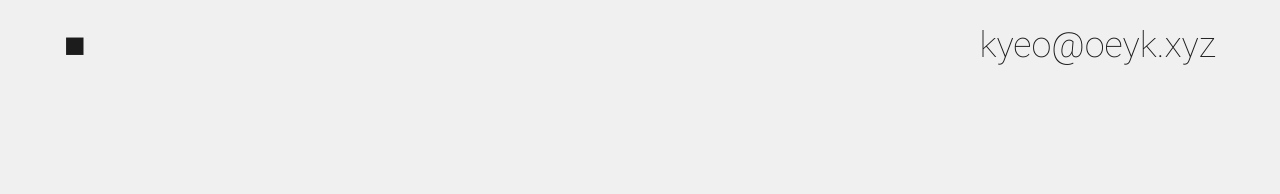
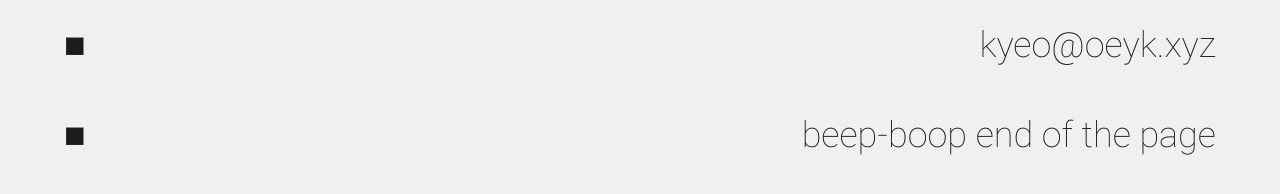
Before and after one commit to oeykmiih/oeykmiih.github.io, a plain HTML site: page info.html in a window 1280 px wide. Drawn offline with Linux system fonts and the light colour scheme.

Commit message:
footer consistency

```diff
--- a/info.html
+++ b/info.html
@@ -24,6 +24,16 @@
     </div>
   </header>
   <!-- End Header -->
+  <footer>
+    <div class="row">
+      <div class="brand-name">
+        <a href="#portfolio">■</a>
+      </div>
+      <div class="info">
+        <p>beep-boop end of the page</p>
+      </div>
+    </div>
+  </footer>
 </body>
 
 </html>
```
Also changed, not shown: index.html (+0 -1 lines), p001.html (+11 -1 lines).
